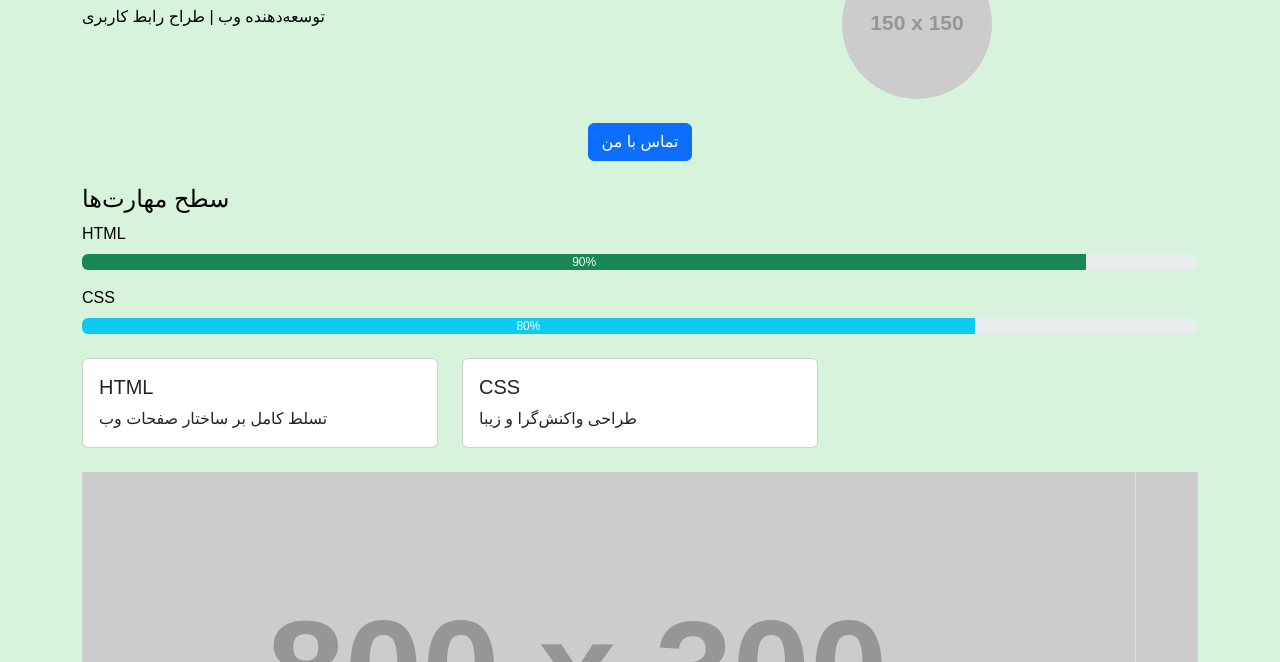
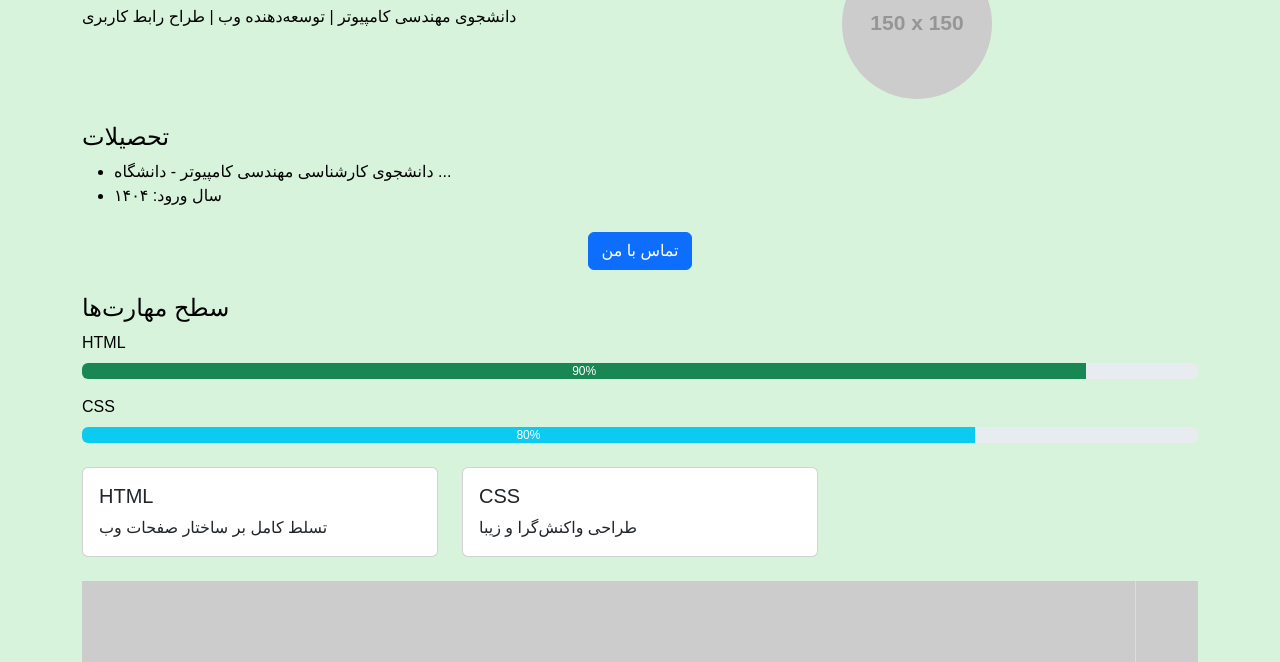
Before and after one commit to Hami0072/resume.project, a plain HTML site: page index.html in a window 1280 px wide. Shown: the part 131-793 px from the top of the page. Drawn offline with nearby package versions, Linux system fonts and the light colour scheme; placeholder pictures from the web are drawn by us.

Commit message:
Update index.html

```diff
--- a/index.html
+++ b/index.html
@@ -39,12 +39,21 @@
   <div class="row">
     <div class="col-md-8">
       <h1>تارا</h1>
-      <p>توسعه‌دهنده وب | طراح رابط کاربری</p>
+      <p>دانشجوی مهندسی کامپیوتر | توسعه‌دهنده وب | طراح رابط کاربری</p>
     </div>
     <div class="col-md-4">
       <img src="https://via.placeholder.com/150" class="img-fluid rounded-circle" alt="عکس پروفایل">
     </div>
   </div>
+</div>
+
+<!-- بخش تحصیلات -->
+<div class="container mt-4">
+  <h4>تحصیلات</h4>
+  <ul>
+    <li>دانشجوی کارشناسی مهندسی کامپیوتر - دانشگاه ...</li>
+    <li>سال ورود: ۱۴۰۴</li>
+  </ul>
 </div>
 
 <!-- دکمه تماس -->
```
